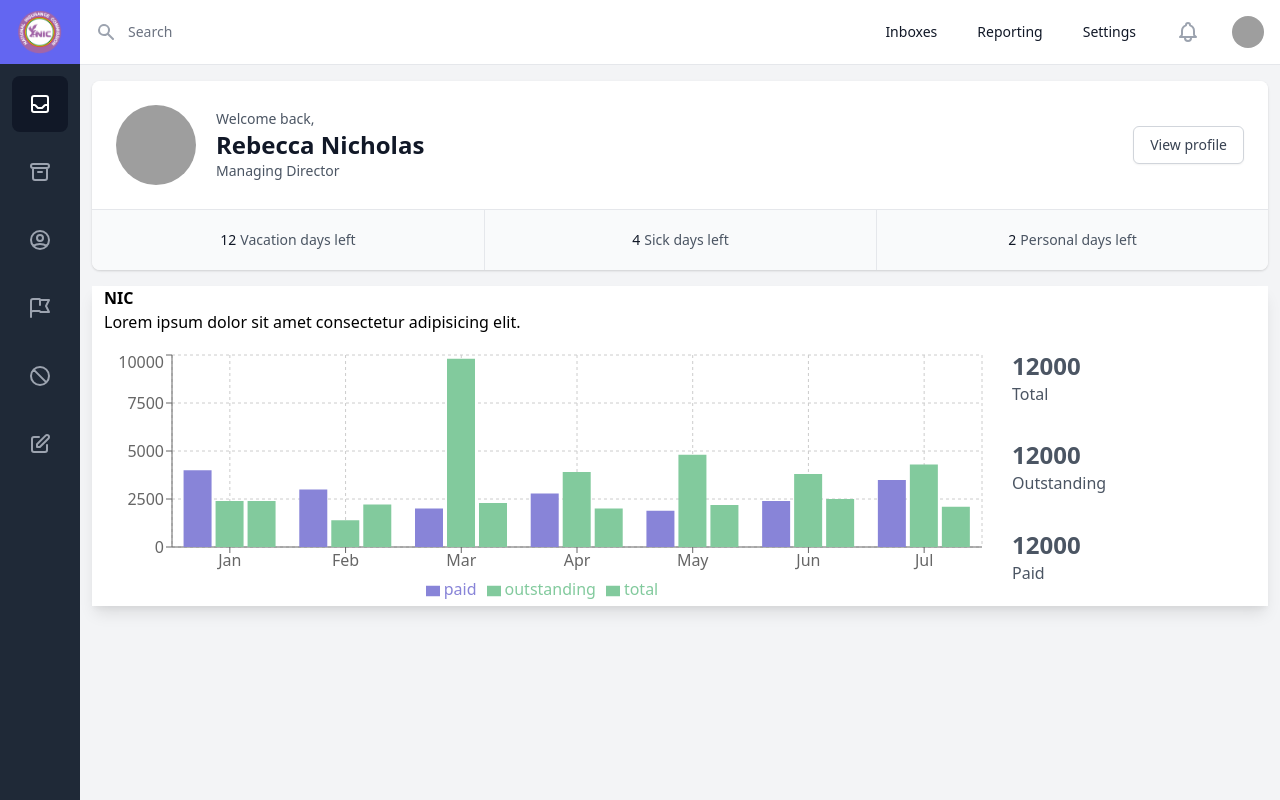
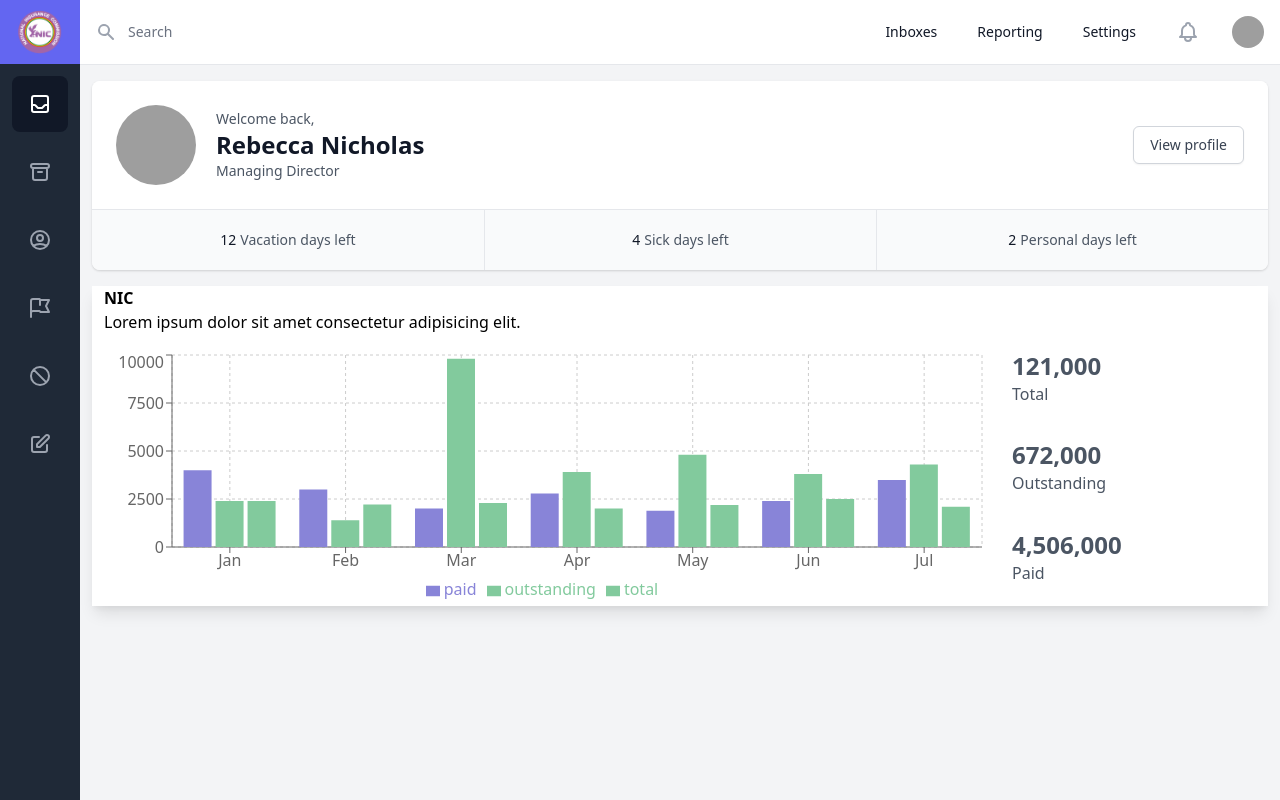
Before and after one commit to Khoby-790/template-nic, a React (Create React App) app: page / in a window 1280 px wide. Built offline with nearby package versions, Linux system fonts and the light colour scheme; grey boxes are pictures that could not be loaded.

Commit message:
--- Auto-Git Commit ---

```diff
--- a/src/pages/NewDashboard/NewDashboard.tsx
+++ b/src/pages/NewDashboard/NewDashboard.tsx
@@ -93,15 +93,15 @@ const NewDashboard = (props: Props) => {
                     </div>
                     <div className="w-64 grid grid-cols-1 gap-y-3">
                         <div className="flex flex-col">
-                            <span className="font-bold text-2xl text-gray-600">12000</span>
+                            <span className="font-bold text-2xl text-gray-600">121,000</span>
                             <span className="font-light text-gray-600">Total</span>
                         </div>
                         <div className="flex flex-col">
-                            <span className="font-bold text-2xl text-gray-600">12000</span>
+                            <span className="font-bold text-2xl text-gray-600">672,000</span>
                             <span className="font-light text-gray-600">Outstanding</span>
                         </div>
                         <div className="flex flex-col">
-                            <span className="font-bold text-2xl text-gray-600">12000</span>
+                            <span className="font-bold text-2xl text-gray-600">4,506,000</span>
                             <span className="font-light text-gray-600">Paid</span>
                         </div>
                     </div>
```
